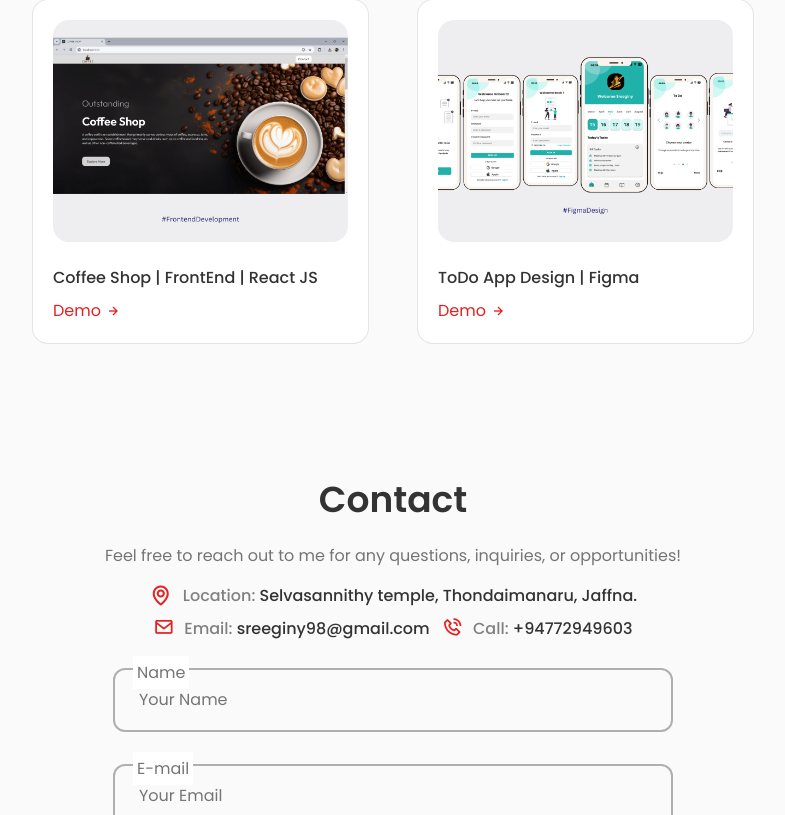
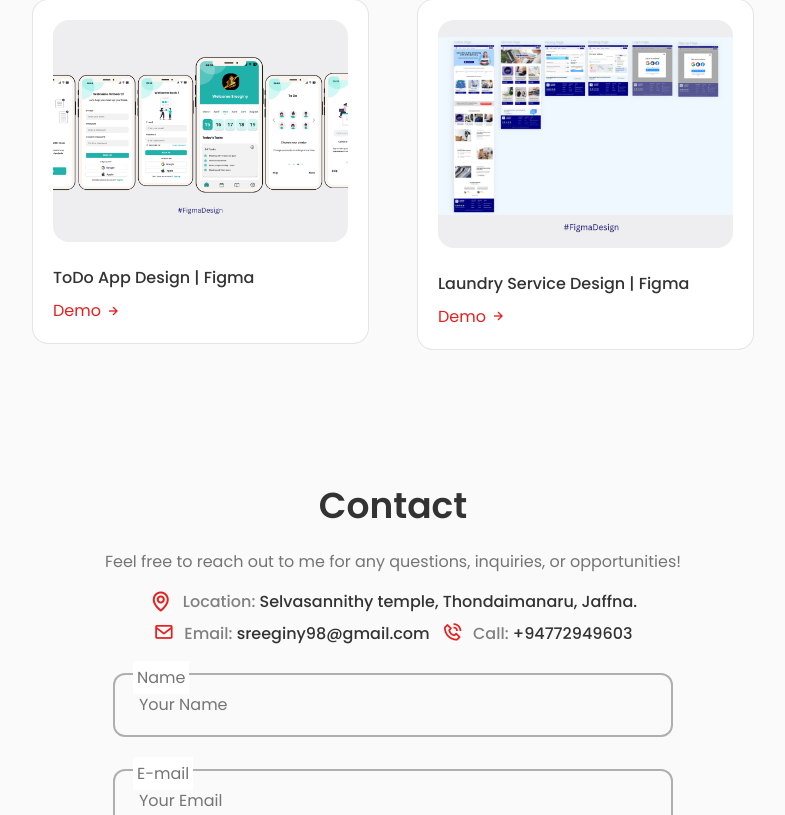
Before and after one commit to sreeginy/myportfolio, a React (Create React App) app: page / in a window 1280 px wide. Shown: the part 6615-7430 px from the top of the page, without its empty margins (247-1032 px from the left). Built offline with nearby package versions, Linux system fonts and the light colour scheme.

Commit message:
add project data

```diff
--- a/src/components/qualification/Qualification.jsx
+++ b/src/components/qualification/Qualification.jsx
@@ -83,6 +83,24 @@ const Qualification = () => {
                     </div>
 
                     <div className={toggleState === 2 ? "qualification__content qualification__content-active" : "qualification__content"}>
+                    <div className="qualification__data">
+                            <div></div>
+                            <div>
+                                <span className="qualification__rounder"></span>
+                                <span className="qualification__line"></span>
+                            </div>
+                            <div>
+                                <h3 className="qualification__title">Web Developer  React JS | Full Time</h3>
+                                <span className="qualification__subtitle">Ashnet BPO Service (Pvt) Ltd - Colombo</span>
+                                <div className="qualification__calendar">
+                                    <i className='bx bx-calendar'></i> May 2024 to Present
+                                </div>
+                            </div>
+                        </div>
+
+                        <div className="qualification__data">
+
+                        </div>
                         <div className="qualification__data">
                             <div>
                                 <h3 className="qualification__title">Creative Media Coordinator | Part Time</h3>
--- a/src/components/work/Data.jsx
+++ b/src/components/work/Data.jsx
@@ -8,6 +8,7 @@ import Work7 from "../../assets/constructionWebpage.png"
 import Work8 from "../../assets/constructionAppUI.png"
 import Work9 from "../../assets/frontend.png"
 import Work10 from "../../assets/TheNoteApp.png"
+import Work11 from "../../assets/figmaDesignLaundry.png"
 
 
 export const projectsData = [
@@ -85,14 +86,14 @@ export const projectsData = [
         imageLink: "https://github.com/sreeginy/Notes-App",
     },
 
-    {
-        id: 9,
-        image: Work9,
-        title: 'Coffee Shop | FrontEnd | React JS',
-        category: "web",
-        description: "I Developed a responsive website for a Coffee Shop using React JS. Integrated a cohesive layout with a header, footer, landing page, and contact page. Ensured the website is fully responsive across various devices and screen sizes. Technologies: React JS | FrontEnd | Responsive Design ",
-        imageLink: "https://github.com/sreeginy/FrontEnd-Development-Task01",
-    },
+    // {
+    //     id: 9,
+    //     image: Work9,
+    //     title: 'Coffee Shop | FrontEnd | React JS',
+    //     category: "web",
+    //     description: "I Developed a responsive website for a Coffee Shop using React JS. Integrated a cohesive layout with a header, footer, landing page, and contact page. Ensured the website is fully responsive across various devices and screen sizes. Technologies: React JS | FrontEnd | Responsive Design ",
+    //     imageLink: "https://github.com/sreeginy/FrontEnd-Development-Task01",
+    // },
 
 
 
@@ -103,6 +104,16 @@ export const projectsData = [
         category: "design",
         description: "I Designed a comprehensive mobile app in Figma for managing tasks. Features include a Splash Screen, Login, Register, three Onboarding screens, Profile setup (choose avatar), Username input, and a Dashboard for creating, editing, and deleting tasks. Technologies: Figma | UI/UX Design ",
         imageLink: "https://youtu.be/W7h9n7Pr-5Y?si=-DRC58VQieVlikvf",
+
+    },
+
+    {
+        id: 11,
+        image: Work11,
+        title: 'Laundry Service Design |  Figma ',
+        category: "design",
+        description: "I designed a comprehensive mobile app in Figma for a laundry service. Features include a Home page, Service page, Pricing page, Booking page, SignUp & SignIn page. Technologies: Figma | UI/UX Design ",
+        imageLink: "https://www.figma.com/design/In42XtvhiVGbZmC5Lkedv2/Laundry-Service?node-id=0-1&t=JaMASRaHbUB6i36F-1",
 
     },
 
```
Also changed, not shown: src/assets/figmaDesignLaundry.png (added).
